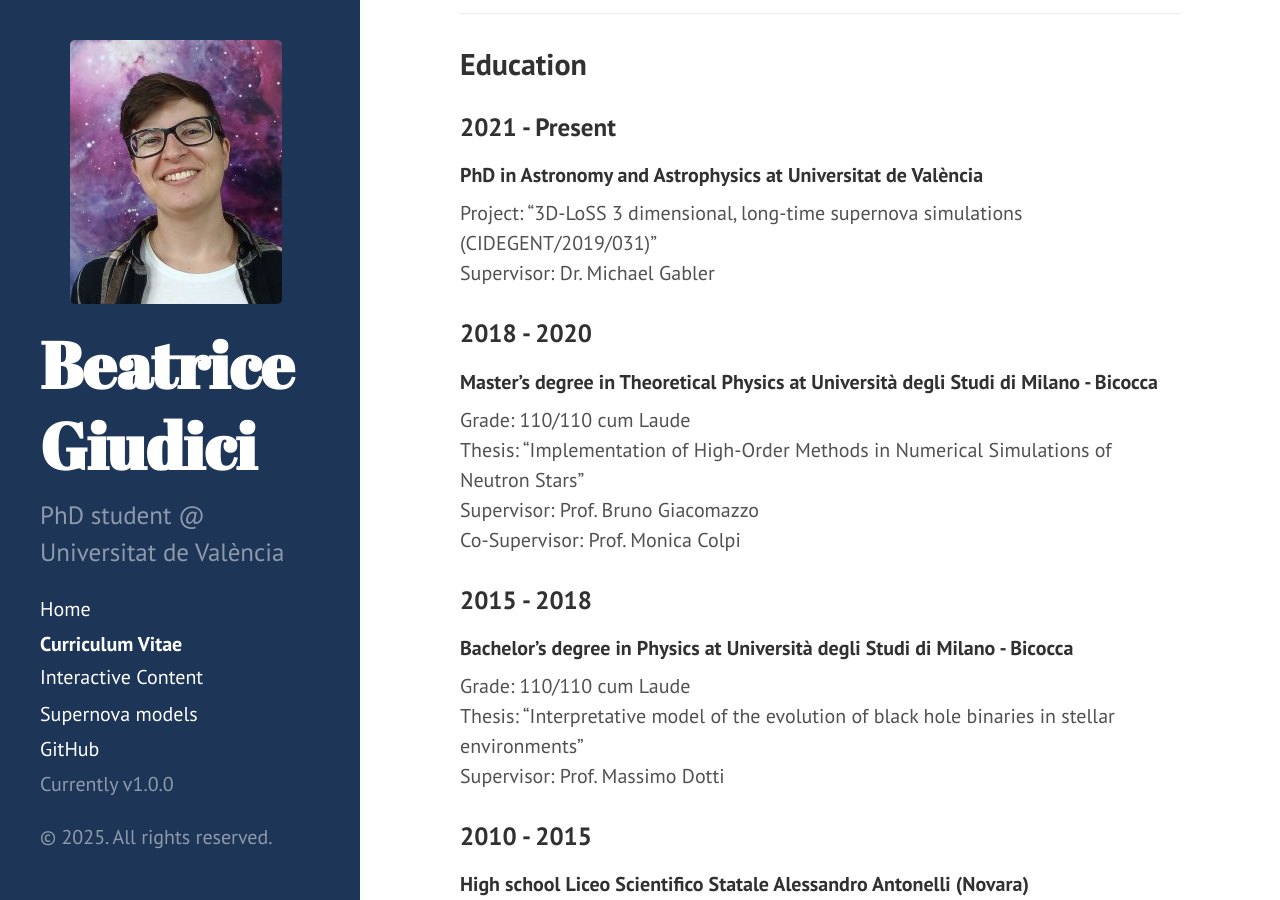
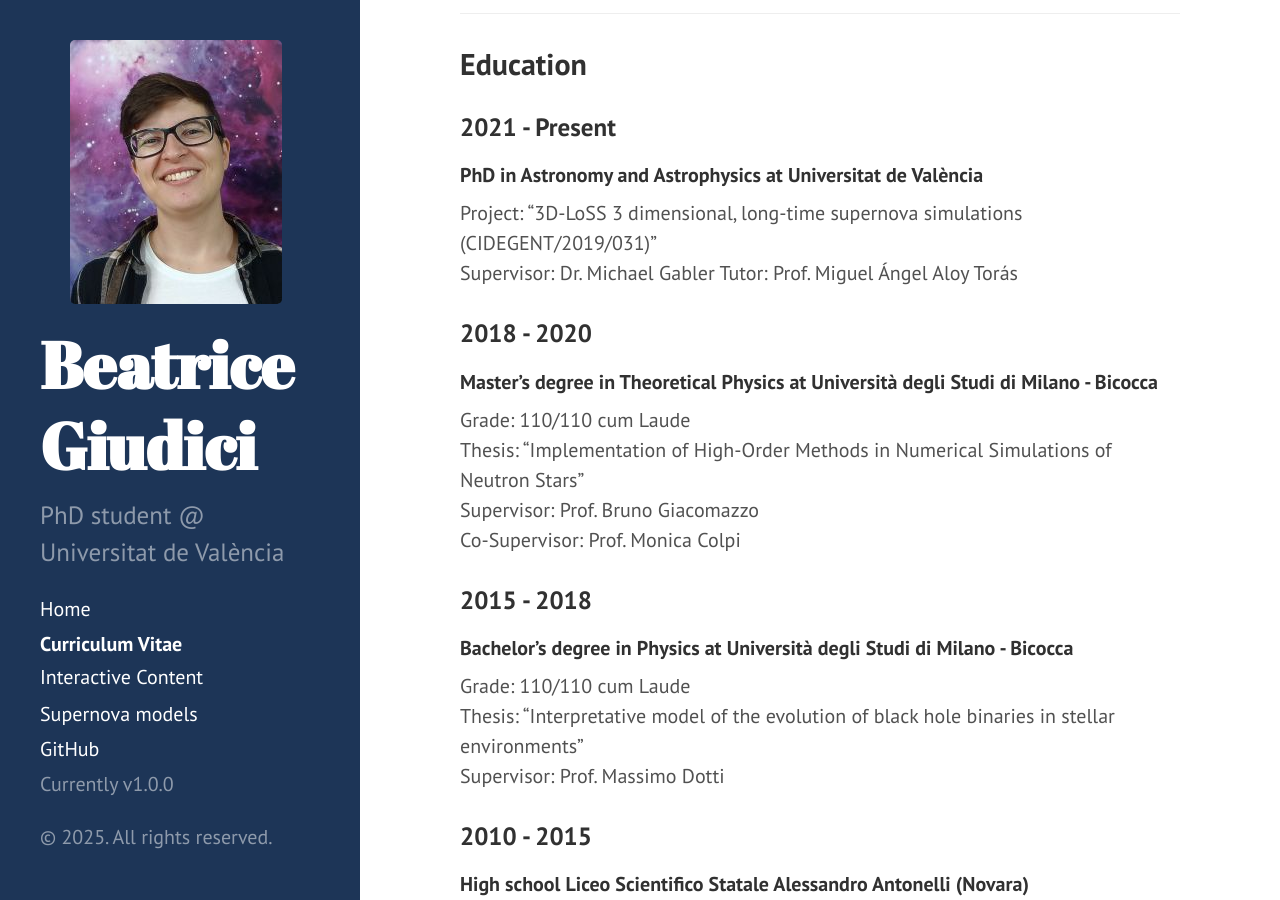
Before and after one commit to BeaGiudici/BeaGiudici.github.io, a Jekyll site: the page built from cv.md, in a window 1280 px wide and 900 px high, scrolled down 377 px. Built offline with Jekyll 4.4.1, drawn with Linux system fonts in a browser that asks for light colours.

Commit message:
Update cv

```diff
--- a/cv.md
+++ b/cv.md
@@ -21,6 +21,7 @@
 
 Project: "3D-LoSS 3 dimensional, long-time supernova simulations (CIDEGENT/2019/031)"
 Supervisor: Dr. Michael Gabler
+Tutor: Prof. Miguel Ángel Aloy Torás
 
 ### 2018 - 2020
 
```
